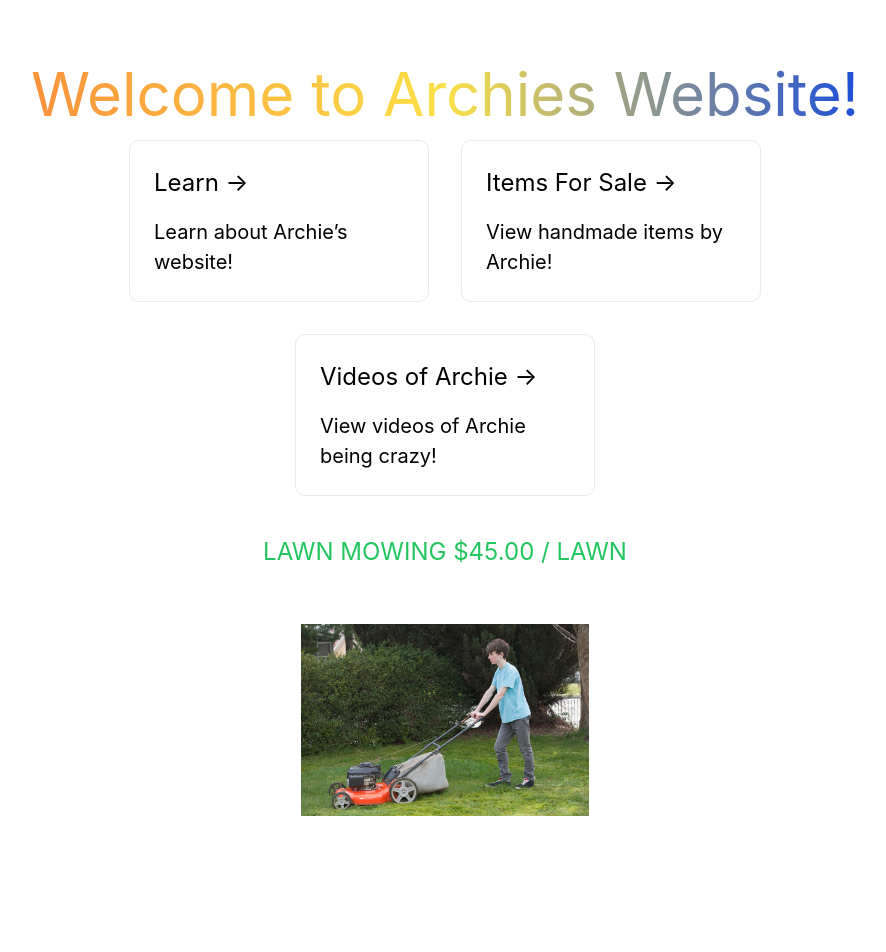
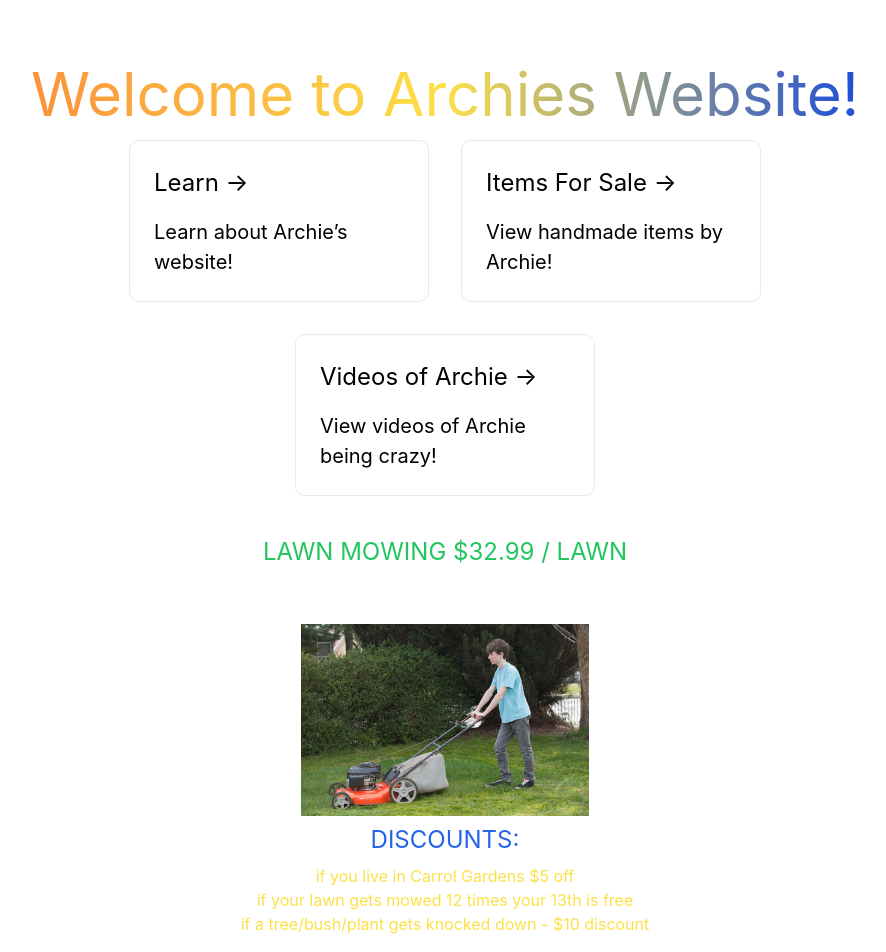
Before and after one commit to plondon/archies.one, a Next.js app: page / in a window 1280 px wide. Shown: the top 952 px of the page, without its empty margins (195-1081 px from the left). Before the commit the page ends 880 px from the top, so only its background shows below. Built offline with nearby package versions, Linux system fonts and the light colour scheme.

Commit message:
New changes: discounts

```diff
--- a/pages/index.tsx
+++ b/pages/index.tsx
@@ -45,11 +45,15 @@ const Home: NextPage = () => {
         </div>
 
         <p className="text-2xl py-6 text-green-500">
-          LAWN MOWING $45.00 / LAWN
+          LAWN MOWING $32.99 / LAWN
         </p>
         <div className="relative w-72 h-48 mt-8">
           <Image src={Lawn} layout="fill" objectFit="contain" />
         </div>
+        <p className="text-2xl py-2 text-blue-600">DISCOUNTS:</p>
+        <p className="text-yellow-300">if you live in Carrol Gardens $5 off</p>
+        <p className="text-yellow-300">if your lawn gets mowed 12 times your 13th is free</p>
+        <p className="text-yellow-300">if a tree/bush/plant gets knocked down - $10 discount</p>
       </main>
     </div>
   );
```
